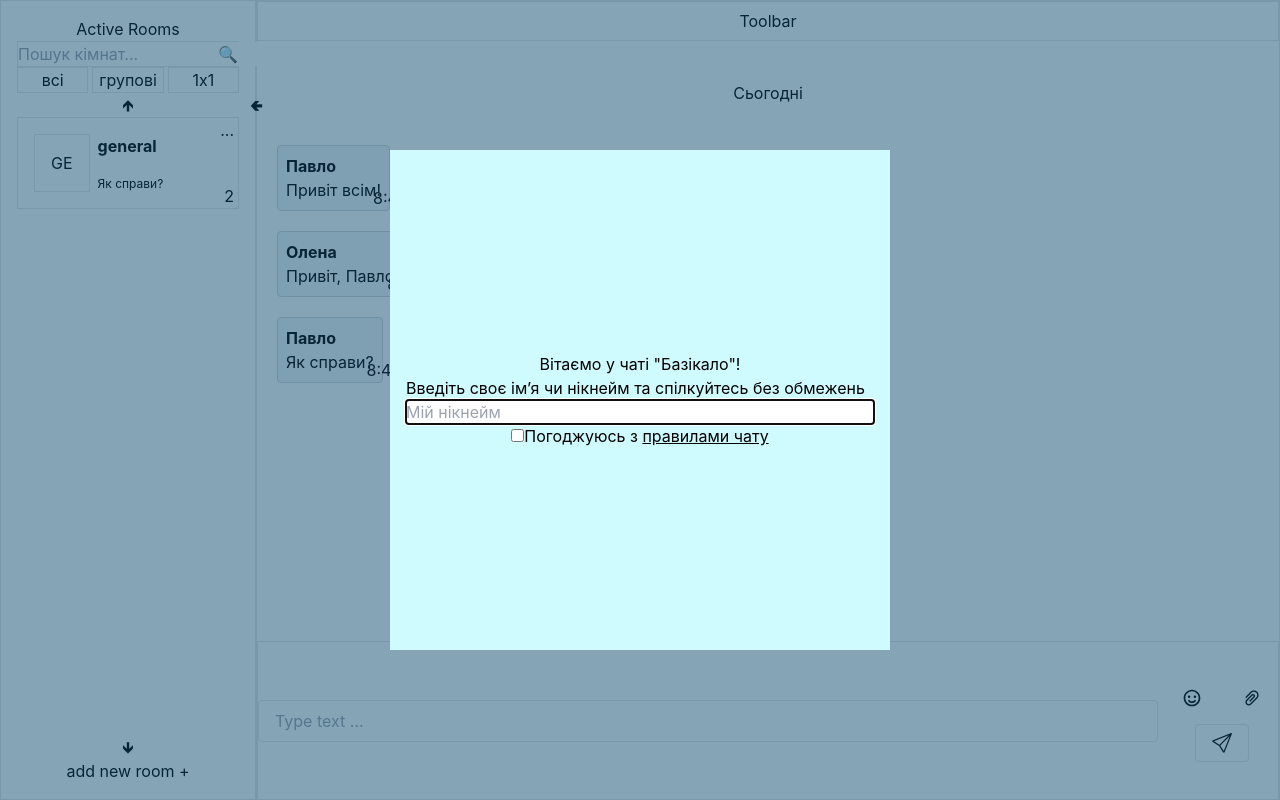
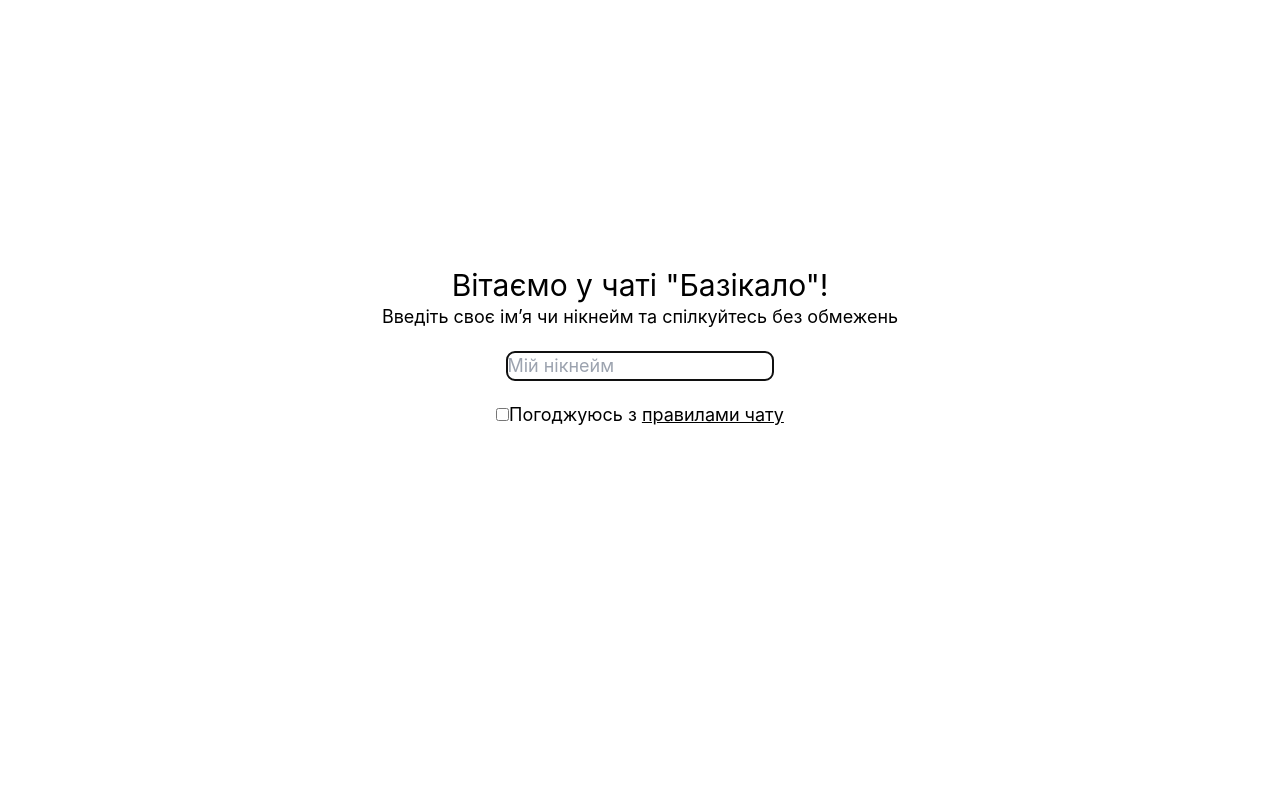
Before and after one commit to teiatan/chat_project, a React (Create React App) app: page / in a window 1280 px wide. Built offline with nearby package versions, Linux system fonts and the light colour scheme.

Commit message:
set auth modal logic on plugs

```diff
--- a/src/components/Modals/AuthModal.jsx
+++ b/src/components/Modals/AuthModal.jsx
@@ -6,28 +6,40 @@ export const AuthModal = ({onClose, changeModal, setUser}) => {
     const [userName, setUserName] = useState('');
     const [areRulesAccepted, setAreRulesAccepted] = useState(false);
 
+    // записати айді користувача, який надав бекенд
+    // useEffect(()=> {
+    //     socket.on("connection", message => {
+    //         localStorage.setItem('user', {id:'message.id', userName});
+    //         setUser({id:'message.id', userName});
+    //     })
+    //   }, []);
+
     const handleSubmit = () => {
         console.log(`My nickname: ${userName}`);
-        // socket.emit("connection", 'Name');
 
-        // socket.on("connection", message => {
-        // console.log(message);
-        // })
-        setUser({id:'from backend', userName});
-        // save to local storage
+        // передати на бек ім'я
+        // socket.emit("connection", userName);
+
+
+        // видалити після підключення бекенду
+        localStorage.setItem('user', JSON.stringify({id:'userId', userName}));
+
         onClose();
     };
 
     return(
-        <ModalCover buttonStyles="hidden">
+        <ModalCover buttonStyles="hidden" wrapperStyles="bg-white" containerStyles="bg-white">
             <form
                 onSubmit={handleSubmit}
-                className="flex flex-col justify-center items-center p-4"
+                className="h-full flex flex-col justify-center items-center p-4 text-lg"
             >
 
-                <h2>Вітаємо у чаті "Базікало"!</h2>
+                <h2 className="text-3xl">Вітаємо у чаті "Базікало"!</h2>
 
-                <label htmlFor="userName">
+                <label
+                    htmlFor="userName"
+                    className="text-center"
+                >
                     Введіть своє ім’я чи нікнейм та спілкуйтесь без обмежень
                     <input
                         type="text"
@@ -36,7 +48,7 @@ export const AuthModal = ({onClose, changeModal, setUser}) => {
                         autoFocus
                         autoComplete="off"
                         placeholder="Мій нікнейм"
-                        className="w-full"
+                        className="border my-[20px] w-[40%] border-slate-950 rounded-lg"
                         value={userName}
                         onChange={e => setUserName(e.target.value)}
                     />
@@ -59,7 +71,16 @@ export const AuthModal = ({onClose, changeModal, setUser}) => {
                         </button>
                 </label>
 
-                {areRulesAccepted && userName !== '' && <button type="submit" className="bg-teal-700">Вперед до спілкування!</button>}
+                    <button
+                        type="submit"
+                        disabled = {!areRulesAccepted || userName === ''}
+                        className={`
+                            ${(!areRulesAccepted || userName === '') && 'opacity-0'}
+                            bg-black text-white my-[30px] p-2 rounded-lg
+                        `}
+                    >
+                        Вперед до спілкування!
+                    </button>
 
             </form>
         </ModalCover>
--- a/src/components/Modals/ModalCover.jsx
+++ b/src/components/Modals/ModalCover.jsx
@@ -22,7 +22,7 @@ export const ModalCover = ({children, onClose=()=>{}, wrapperStyles, containerSt
         >
 
             <div
-                className={`w-[500px] h-[500px] relative flex justify-center items-center bg-cyan-100 ${containerStyles}`}
+                className={`w-[700px] h-[500px] relative flex justify-center items-center bg-cyan-100 ${containerStyles}`}
             >
 
                 <button
```
